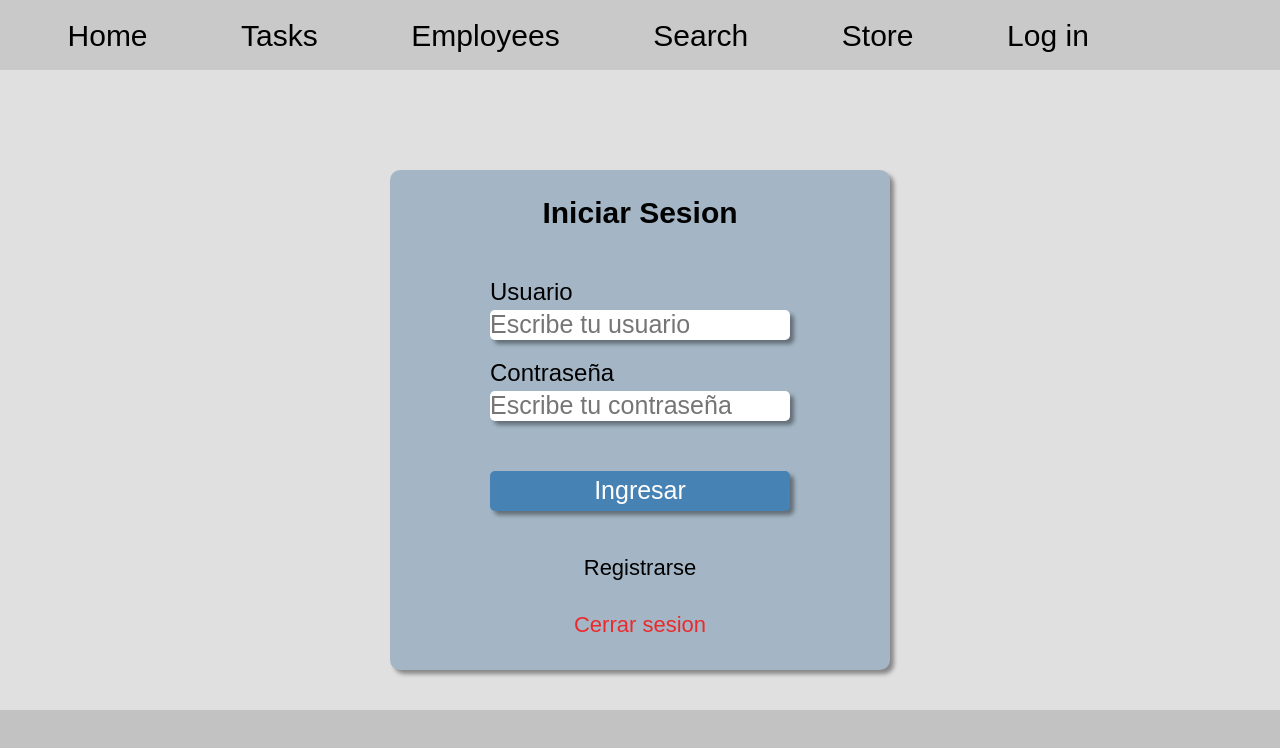
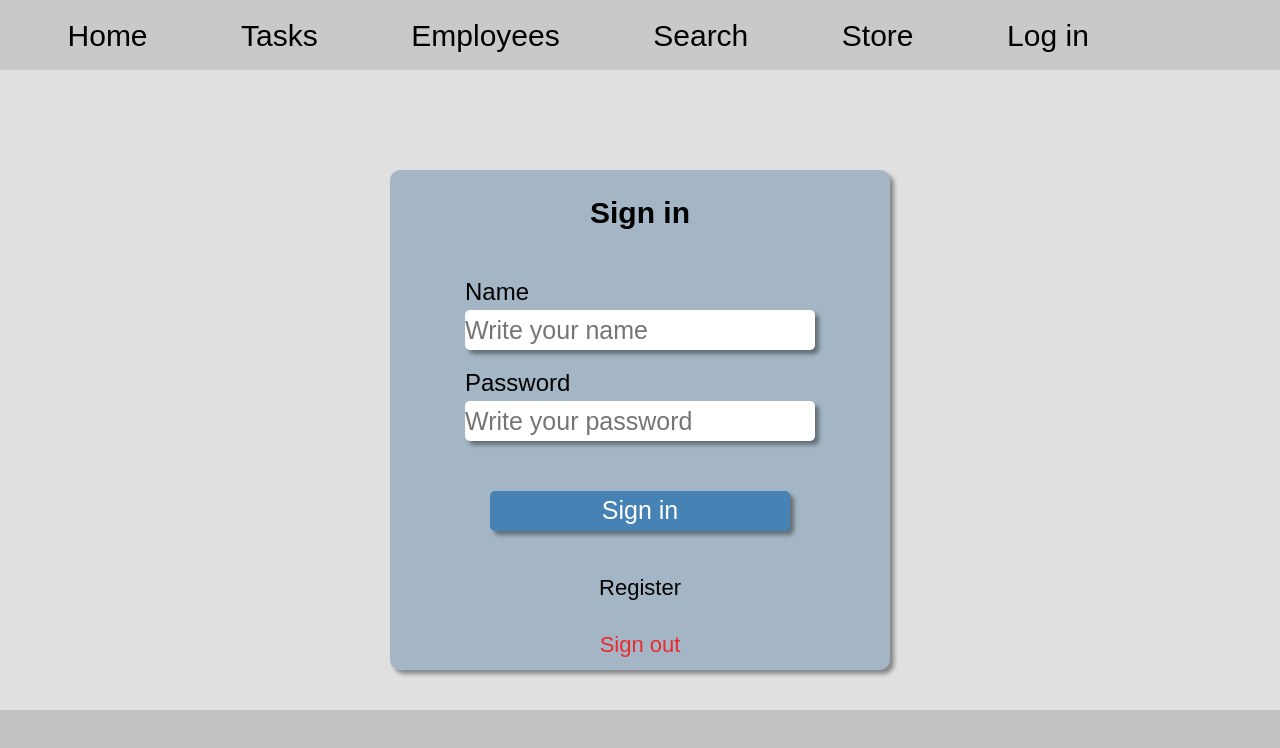
Before and after one commit to Pipeto84/react-ts, a React (Vite) app: page /user in a window 1280 px wide. Shown: the top 748 px of the page. Built offline with nearby package versions, Linux system fonts and the light colour scheme; some icons are missing.

Commit message:
ingreso y acceso

```diff
--- a/src/pages/User.tsx
+++ b/src/pages/User.tsx
@@ -5,9 +5,8 @@ import { useAppDispatch, useAppSelector } from "../app/hooks";
 import { setLogIn } from "../features/user/logInSlice";
 
 export function User() {
-  const [acceso, setAcceso] = useState(false);
+  const [acces, setAcces] = useState(false);
   const dispatch = useAppDispatch();
-  const logIn = useAppSelector((state) => state.logIn);
   const users = useAppSelector((state) => state.users);
   const [user, setUser] = useState({
     name: "",
@@ -21,12 +20,12 @@ export function User() {
     });
   };
   const handleSubmit = () => {
-    const usuarioEncontrado = users.find(
+    const userFinded = users.find(
       (u) =>
         u.name === user.name && u.password === user.password,
     );
-    if (usuarioEncontrado) {
-      setAcceso(true);
+    if (userFinded) {
+      setAcces(true);
       setUser({ ...user, acces: true });
       dispatch(setLogIn({ ...user, acces: true }));
     } else {
@@ -34,50 +33,50 @@ export function User() {
     }
   };
   const handleCerrar = () => {
-    setAcceso(false);
+    setAcces(false);
     setUser({ name: "", password: "", acces: false });
     dispatch(setLogIn({ name: "", password: "", acces: false }));
   };
   return (
     <div className="ingresar">
-      {!acceso && (
+      {!acces && (
         <div className="contenido-ingresar">
-          <h3 className="titulo-ingresar">Iniciar Sesion</h3>
+          <h3 className="titulo-ingresar">Sign in</h3>
           <div className="formulario-ingresar">
-            <label className="label-ingresar1">Usuario</label>
+            <label className="label-ingresar1">Name</label>
             <input
               type="text"
-              placeholder="Escribe tu usuario"
+              placeholder="Write your name"
               className="input-ingresar1"
               onChange={handleChange}
               name="name"
             />
-            <label className="label-ingresar2">Contraseña</label>
+            <label className="label-ingresar2">Password</label>
             <input
               type="text"
-              placeholder="Escribe tu contraseña"
+              placeholder="Write your password"
               className="input-ingresar2"
               onChange={handleChange}
               name="password"
             />
           </div>
           <button className="boton-ingresar" onClick={handleSubmit}>
-            Ingresar
+            Sign in
           </button>
           <NavLink to="/registrar" className="registro-link">
-            Registrarse
+            Register
           </NavLink>
           <button className="boton-cerrar" onClick={handleCerrar}>
-            Cerrar sesion
+            Sign out
           </button>
         </div>
       )}
-      {acceso && (
+      {acces && (
         <div className="contenido-ingresoU">
-          <h3 className="titulo-ingresoU">Bienvenido</h3>
-          <p className="texto-ingresoU">Tu ingreso fue exitoso</p>
+          <h3 className="titulo-ingresoU">Welcome</h3>
+          <p className="texto-ingresoU">Your login was successful</p>
           <NavLink to="/" className="boton-ingresoU">
-            Continuar
+            Continue
           </NavLink>
         </div>
       )}
--- a/src/styles/User.css
+++ b/src/styles/User.css
@@ -33,8 +33,8 @@
   color: rgb(0, 0, 0);
 }
 .input-ingresar1 {
-  width: 300px;
-  height: 30px;
+  width: 350px;
+  height: 40px;
   border-radius: 5px;
   border: none;
   margin-bottom: 15px;
@@ -47,8 +47,8 @@
   color: rgb(0, 0, 0);
 }
 .input-ingresar2 {
-  width: 300px;
-  height: 30px;
+  width: 350px;
+  height: 40px;
   border-radius: 5px;
   border: none;
   margin-bottom: 15px;
@@ -93,7 +93,7 @@
   justify-content: center;
 }
 .contenido-ingresoU {
-  background-color: #87C19B;
+  background-color: #a4b6c5;
   width: 500px;
   height: 400px;
   border-radius: 10px;
@@ -120,7 +120,7 @@
   height: 40px;
   border-radius: 5px;
   border: none;
-  background-color: #07c449ea;
+  background-color: #4682B4;
   color: rgb(255, 255, 255);
   font-size: 25px;
   margin-top: 60px;
@@ -128,5 +128,4 @@
   cursor: pointer;
   text-decoration: none;
   text-align: center;
-  padding-top: 10px;
 }
```
